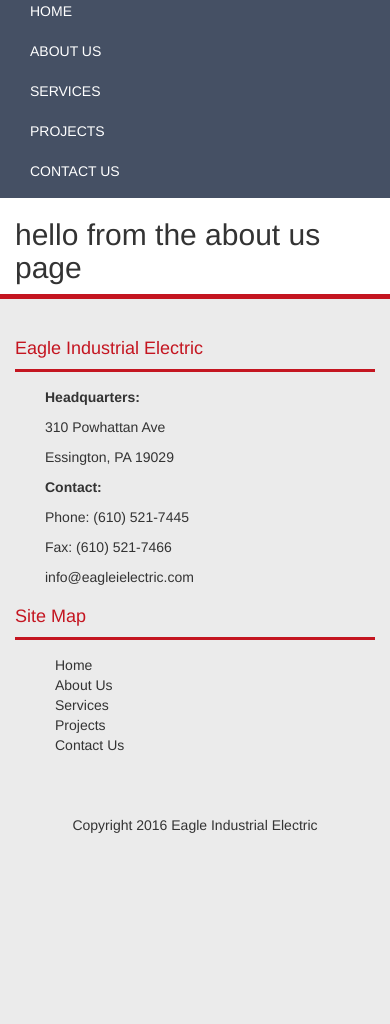
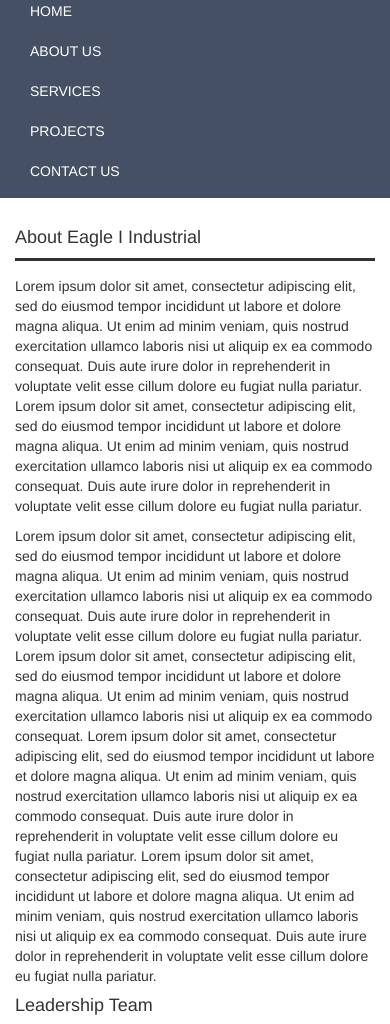
Before and after one commit to dave600/eagle-industrial-electric, a Jekyll site: the page built from about.html, in a window 390 px wide. Shown: the part 345-1369 px from the top of the page. Built offline with Jekyll 4.4.1, drawn with Linux system fonts in a browser that asks for light colours; before the commit the page ends 1240 px from its top, so only the background shows below that; some of the changed text lies outside the part shown; grey boxes are pictures that could not be loaded.

Commit message:
1.styled about content 2. stubbed out other pages

```diff
--- a/_includes/nav.html
+++ b/_includes/nav.html
@@ -6,11 +6,11 @@
       </div>
       <div class="col-sm-8">
         <ul class="nav navbar-nav navbar-right">
-          <li><a href="/about">Home</a></li>
+          <li><a href="/">Home</a></li>
           <li><a href="/about">About Us</a></li>
-          <li><a href="/about">Services</a></li>
-          <li><a href="/about">Projects</a></li>
-          <li><a href="/about">Contact Us</a></li>
+          <li><a href="/services">Services</a></li>
+          <li><a href="/projects">Projects</a></li>
+          <li><a href="/contact">Contact Us</a></li>
         </ul>
       </div>
     </div>
--- a/_sass/_about.scss
+++ b/_sass/_about.scss
@@ -1,3 +1,30 @@
 .about {
   background:#ffffff;
+  padding-top: 20px;
+
+  .leadership__position {
+    text-align: center;
+
+    h4 {
+      color: $red;
+    }
+
+  }
+
+  .clients, .leadership__position {
+    padding-bottom: 20px;
+  }
+
+  @media only screen and (max-width : 990px) {
+    .clients {
+      text-align: center;
+      padding-bottom: 0;
+
+      img {
+        padding-bottom: 20px;
+      }
+    }
+
+  }
+
 }
--- a/_sass/_global.scss
+++ b/_sass/_global.scss
@@ -20,3 +20,10 @@
   margin: 0 auo;
   text-align: center;
 }
+
+.divider {
+  width: 100%;
+  height: 3px;
+  margin: 0 0 15px 0;
+  background: $grey;
+}
--- a/_sass/_variables.scss
+++ b/_sass/_variables.scss
@@ -1,2 +1,4 @@
 $red: #C41520;
 $background: #EBEBEB;
+$grey: #313131;
+$light-grey: #E6E6E6;
--- a/about.html
+++ b/about.html
@@ -5,7 +5,89 @@
 root: ../
 ---
 <section class="about">
-<div class="container">
-  <h2> hello from the about us page </h2>
-</div>
+  <div class="container">
+    <h4>About Eagle I Industrial</h4>
+    <div class="divider"></div>
+    <p>Lorem ipsum dolor sit amet, consectetur adipiscing elit, sed do eiusmod tempor incididunt ut labore et dolore magna aliqua. Ut enim ad minim veniam, quis nostrud exercitation ullamco laboris nisi ut aliquip ex ea commodo consequat. Duis aute irure dolor in reprehenderit in voluptate velit esse cillum dolore eu fugiat nulla pariatur. Lorem ipsum dolor sit amet, consectetur adipiscing elit, sed do eiusmod tempor incididunt ut labore et dolore magna aliqua. Ut enim ad minim veniam, quis nostrud exercitation ullamco laboris nisi ut aliquip ex ea commodo consequat. Duis aute irure dolor in reprehenderit in voluptate velit esse cillum dolore eu fugiat nulla pariatur.</p>
+    <p>Lorem ipsum dolor sit amet, consectetur adipiscing elit, sed do eiusmod tempor incididunt ut labore et dolore magna aliqua. Ut enim ad minim veniam, quis nostrud exercitation ullamco laboris nisi ut aliquip ex ea commodo consequat. Duis aute irure dolor in reprehenderit in voluptate velit esse cillum dolore eu fugiat nulla pariatur. Lorem ipsum dolor sit amet, consectetur adipiscing elit, sed do eiusmod tempor incididunt ut labore et dolore magna aliqua. Ut enim ad minim veniam, quis nostrud exercitation ullamco laboris nisi ut aliquip ex ea commodo consequat.  Lorem ipsum dolor sit amet, consectetur adipiscing elit, sed do eiusmod tempor incididunt ut labore et dolore magna aliqua. Ut enim ad minim veniam, quis nostrud exercitation ullamco laboris nisi ut aliquip ex ea commodo consequat. Duis aute irure dolor in reprehenderit in voluptate velit esse cillum dolore eu fugiat nulla pariatur. Lorem ipsum dolor sit amet, consectetur adipiscing elit, sed do eiusmod tempor incididunt ut labore et dolore magna aliqua. Ut enim ad minim veniam, quis nostrud exercitation ullamco laboris nisi ut aliquip ex ea commodo consequat. Duis aute irure dolor in reprehenderit in voluptate velit esse cillum dolore eu fugiat nulla pariatur.</p>
+
+    <h4>Leadership Team</h4>
+    <div class="divider"></div>
+    <div class="row leadership">
+      <div class="col-md-3 leadership__position">
+        <img src="http://fpoimg.com/115x115">
+        <h4>Mister Mistoffelees</h4>
+        <h5>President</h5>
+      </div>
+      <div class="col-md-3 leadership__position">
+        <img src="http://fpoimg.com/115x115">
+        <h4>Rum Tum Tugger</h4>
+        <h5>Project Executive &amp; Senior Estimator</h5>
+      </div>
+      <div class="col-md-3 leadership__position">
+        <img src="http://fpoimg.com/115x115">
+        <h4>Mungo Jerry</h4>
+        <h5>President</h5>
+      </div>
+      <div class="col-md-3 leadership__position">
+        <img src="http://fpoimg.com/115x115">
+        <h4>Skimble Shanks</h4>
+        <h5>President</h5>
+      </div>
+    </div>
+    <div class="row leadership">
+      <div class="col-md-3 leadership__position">
+        <img src="http://fpoimg.com/115x115">
+        <h4>Jenny Any Dots</h4>
+        <h5>President</h5>
+      </div>
+      <div class="col-md-3 leadership__position">
+        <img src="http://fpoimg.com/115x115">
+        <h4>MaCavity</h4>
+        <h5>President</h5>
+      </div>
+    </div>
+
+    <h4>Our Clients</h4>
+    <div class="divider"></div>
+    <div class="row clients">
+      <div class="col-md-3">
+        <img src="http://fpoimg.com/200x80">
+      </div>
+      <div class="col-md-3">
+        <img src="http://fpoimg.com/200x80">
+      </div>
+      <div class="col-md-3">
+        <img src="http://fpoimg.com/200x80">
+      </div>
+      <div class="col-md-3">
+        <img src="http://fpoimg.com/200x80">
+      </div>
+    </div>
+    <div class="row clients">
+      <div class="col-md-3">
+        <img src="http://fpoimg.com/200x80">
+      </div>
+      <div class="col-md-3">
+        <img src="http://fpoimg.com/200x80">
+      </div>
+      <div class="col-md-3">
+        <img src="http://fpoimg.com/200x80">
+      </div>
+      <div class="col-md-3">
+        <img src="http://fpoimg.com/200x80">
+      </div>
+    </div>
+    <div class="row clients">
+      <div class="col-md-3">
+        <img src="http://fpoimg.com/200x80">
+      </div>
+      <div class="col-md-3">
+        <img src="http://fpoimg.com/200x80">
+      </div>
+      <div class="col-md-3">
+        <img src="http://fpoimg.com/200x80">
+      </div>
+    </div>
+  </div>
 </section>
```
Also changed, not shown: contact.html (added, +14 -0 lines), projects.html (added, +14 -0 lines), services.html (added, +14 -0 lines).
